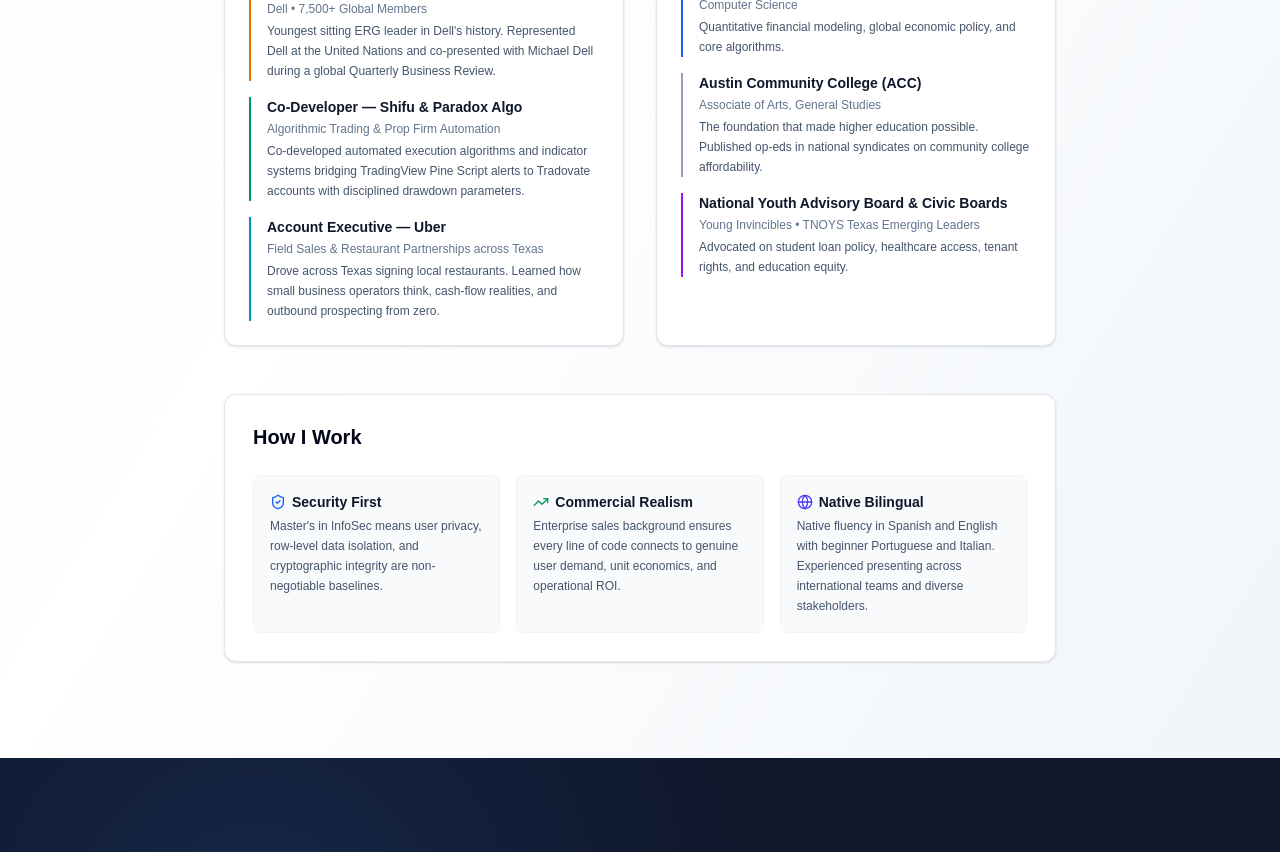
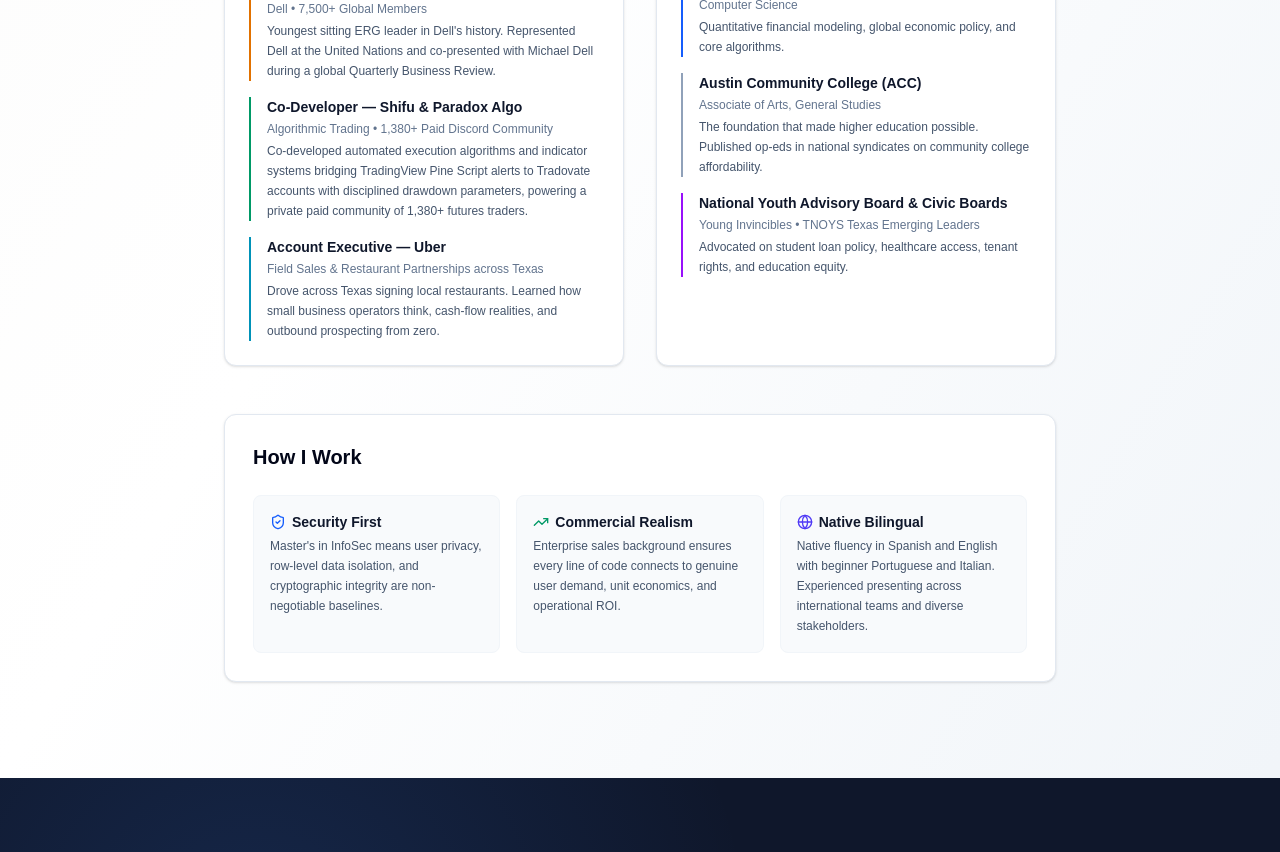
Before and after one commit to PabloPratt/portfolio, a Next.js app: page /about in a window 1280 px wide. Shown: the part 1360-2212 px from the top of the page. Built offline with nearby package versions, Linux system fonts and the light colour scheme.

Commit message:
feat: highlight Paradox Algo paid Discord community with 1,380+ members

```diff
--- a/components/About.tsx
+++ b/components/About.tsx
@@ -99,9 +99,9 @@
 
               <div className="border-l-2 border-emerald-600 pl-4 space-y-1">
                 <p className="text-sm font-bold text-slate-900">Co-Developer — Shifu & Paradox Algo</p>
-                <p className="text-xs text-slate-500">Algorithmic Trading & Prop Firm Automation</p>
+                <p className="text-xs text-slate-500">Algorithmic Trading • 1,380+ Paid Discord Community</p>
                 <p className="text-xs leading-5 text-slate-600">
-                  Co-developed automated execution algorithms and indicator systems bridging TradingView Pine Script alerts to Tradovate accounts with disciplined drawdown parameters.
+                  Co-developed automated execution algorithms and indicator systems bridging TradingView Pine Script alerts to Tradovate accounts with disciplined drawdown parameters, powering a private paid community of 1,380+ futures traders.
                 </p>
               </div>
 
--- a/components/Projects.tsx
+++ b/components/Projects.tsx
@@ -98,13 +98,13 @@
     shortName: 'SHIFU',
     kicker: 'Algorithmic trading & prop execution',
     description:
-      'Automated trading execution platform and proprietary indicator suite co-developed for futures and options traders.',
+      'Automated trading execution platform and proprietary indicator suite co-developed for futures and options traders, powering a paid Discord community of 1,380+ active members.',
     feynman:
-      `Most traders lose money because of human emotion—fear, greed, and hesitating at critical moments. Shifu and Paradox Algo automate disciplined trading strategies. They analyze real-time market structure on the chart and send automated buy/sell orders directly to prop firm accounts (like Tradeify, Apex, and Topstep). The system enforces strict daily loss limits and trailing drawdowns automatically, so trades are executed with machine discipline and zero hesitation.`,
+      `Most traders lose money because of human emotion—fear, greed, and hesitating at critical moments. Shifu and Paradox Algo automate disciplined trading strategies. They analyze real-time market structure on the chart and send automated buy/sell orders directly to prop firm accounts (like Tradeify, Apex, and Topstep). The system enforces strict daily loss limits and trailing drawdowns automatically, so trades are executed with machine discipline and zero hesitation. Today, Paradox Algo powers a private paid Discord community of 1,380+ members who share presets, copyable chart configs, and live market strategies.`,
     audience: 'Futures and options traders managing funded prop firm accounts who require disciplined, automated execution.',
     build: 'TradingView Pine Script indicators, high-speed webhook execution bridge, Tradovate API, and live PnL risk-capping engine.',
     status: 'Production Platforms',
-    tags: ['Algorithmic Trading', 'Futures & Options', 'Prop Firm Automation', 'Tradovate API', 'Pine Script'],
+    tags: ['Algorithmic Trading', '1,380+ Paid Community', 'Prop Firm Automation', 'Tradovate API', 'Pine Script'],
     live: 'https://shifu.trade/dashboard',
     icon: TrendingUp,
     accent: 'from-emerald-950 via-teal-950 to-cyan-900',
```
